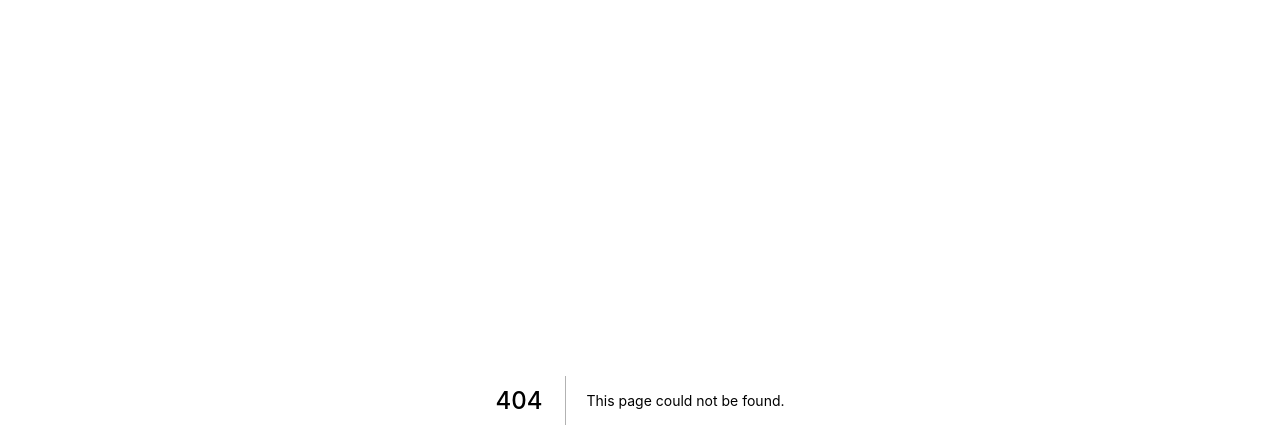
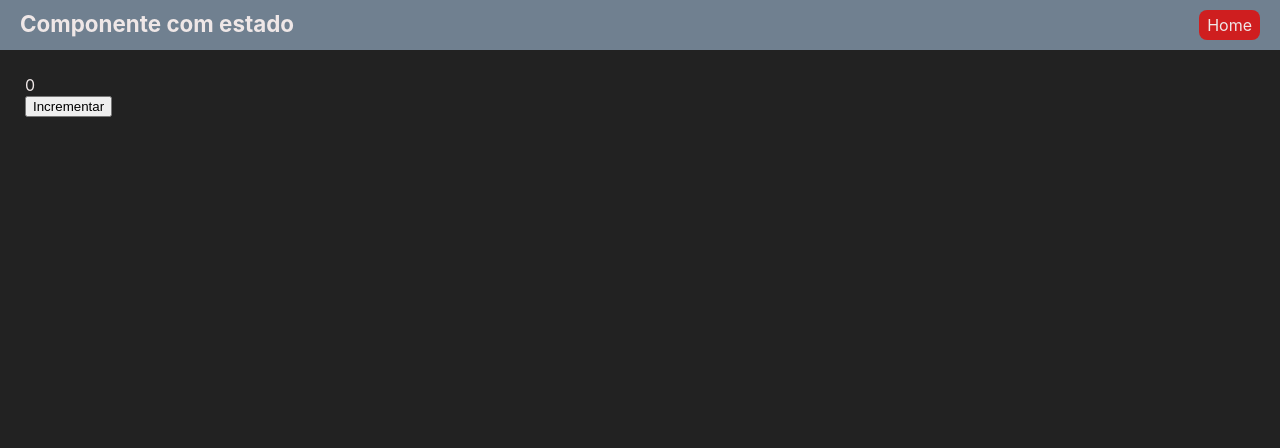
Before and after one commit to dgw159/nextjs, a Next.js app: page /estado in a window 1280 px wide. Before the commit this address had no page. Shown: the top 448 px of the page. Built offline with nearby package versions, Linux system fonts and the light colour scheme.

Commit message:
componente com estado

```diff
--- /dev/null
+++ b/src/pages/estado.jsx
@@ -0,0 +1,17 @@
+import { useState } from "react";
+import Layout from "../components/Layout";
+
+export default function Estado(){
+    const [numero, setNumero] = useState(0)
+
+    function Incrementar(){
+        setNumero(numero + 1)
+    }
+
+    return (
+        <Layout titulo="Componente com estado">
+           <div>{numero}</div>
+           <button onClick={Incrementar}>Incrementar</button>
+        </Layout>
+    )
+}
--- a/src/pages/index.jsx
+++ b/src/pages/index.jsx
@@ -14,5 +14,6 @@
             <Navegador texto="JSX" destino="/jsx" cor="crimson"/>
             <Navegador texto="Navegação #01" destino="/navegacao/" cor="green"/>
             <Navegador texto="Navegação #02" destino="/cliente/CE-01/123" cor="darkblue"/>
+            <Navegador texto="Component com estado" destino="/estado" cor="purple"/>
         </div>)
 }
```
